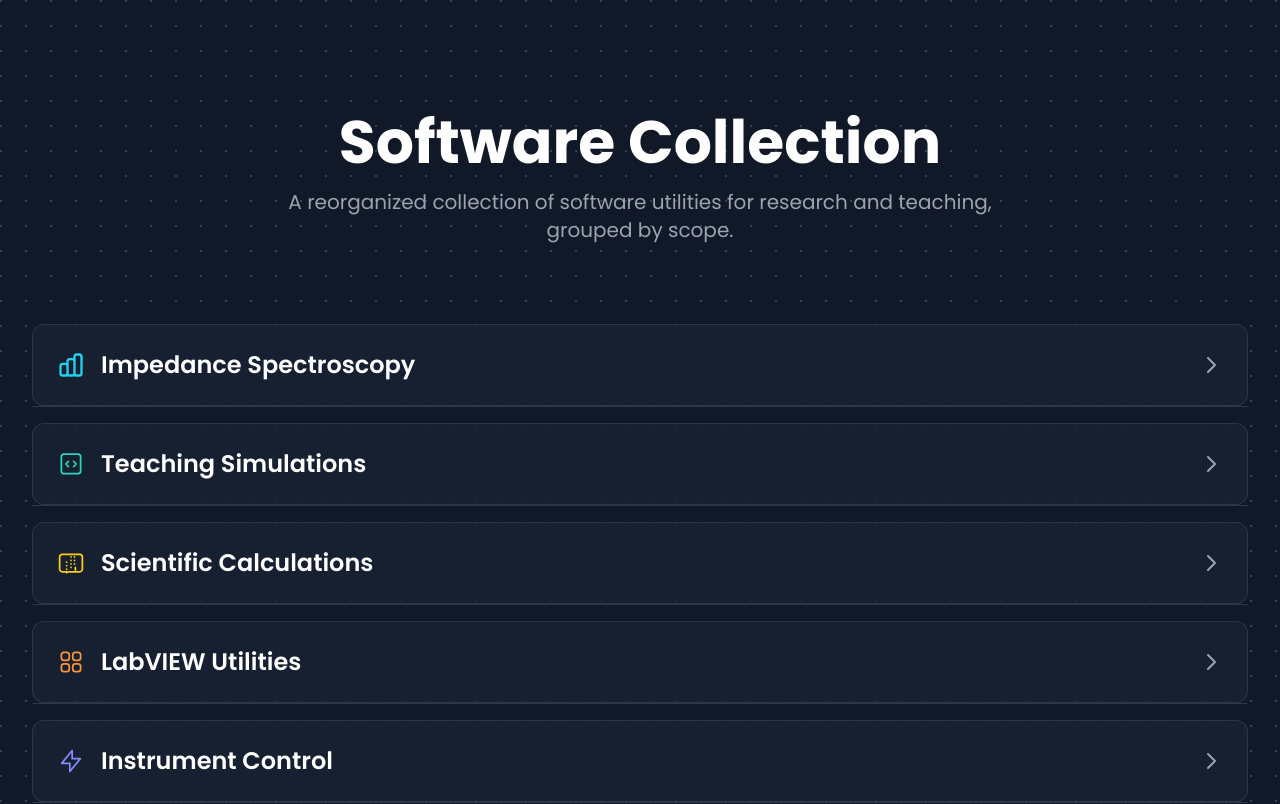
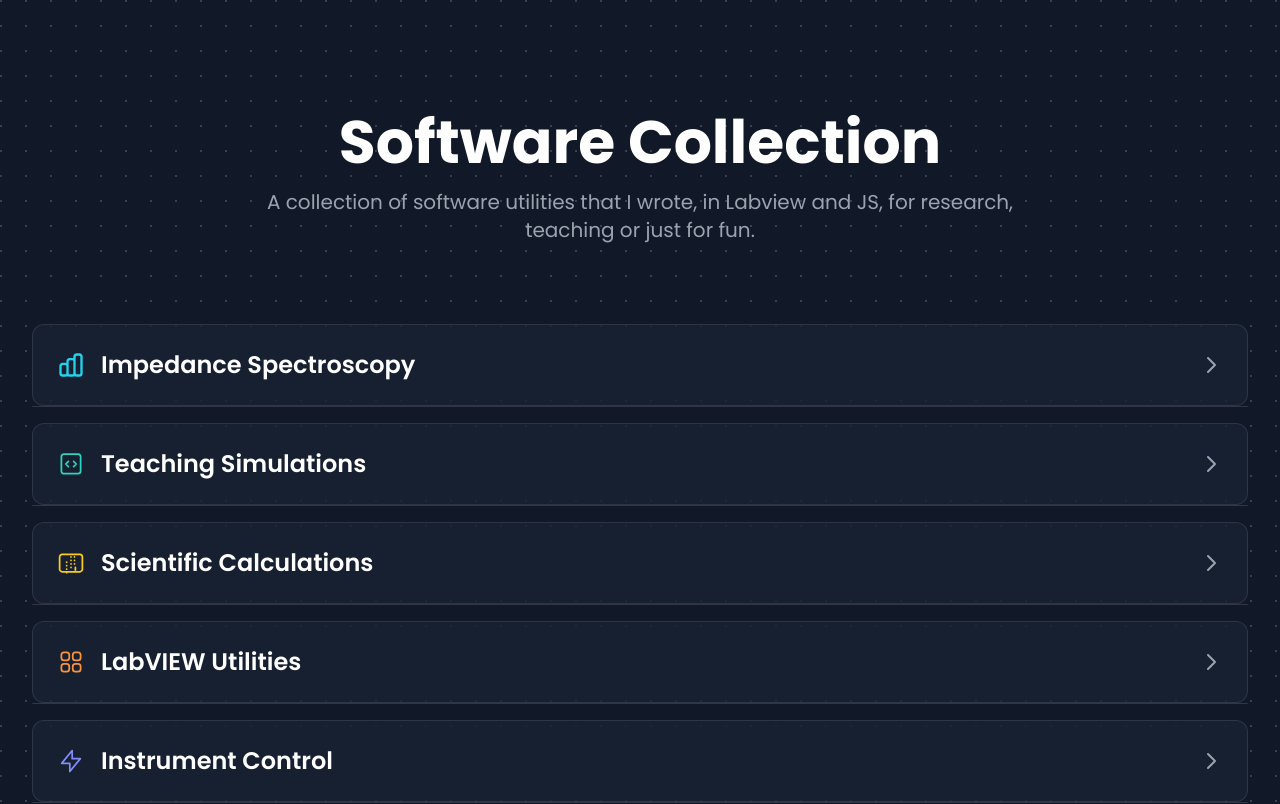
Before and after one commit to nitad54448/nitad54448.github.io, a plain HTML site: page index.html in a window 1280 px wide. Shown: the top 804 px of the page. Drawn offline with nearby package versions, Linux system fonts and the light colour scheme.

Commit message:
Update index.html

```diff
--- a/index.html
+++ b/index.html
@@ -76,7 +76,7 @@
         <header class="text-center my-12 md:my-20">
             <h1 class="text-4xl md:text-6xl font-bold text-white mb-4">Software Collection</h1>
             <p class="text-lg md:text-xl text-gray-400 max-w-3xl mx-auto">
-                A reorganized collection of software utilities for research and teaching, grouped by scope.
+                A collection of software utilities that I wrote, in Labview and JS, for research, teaching or just for fun.
             </p>
         </header>
 
```
